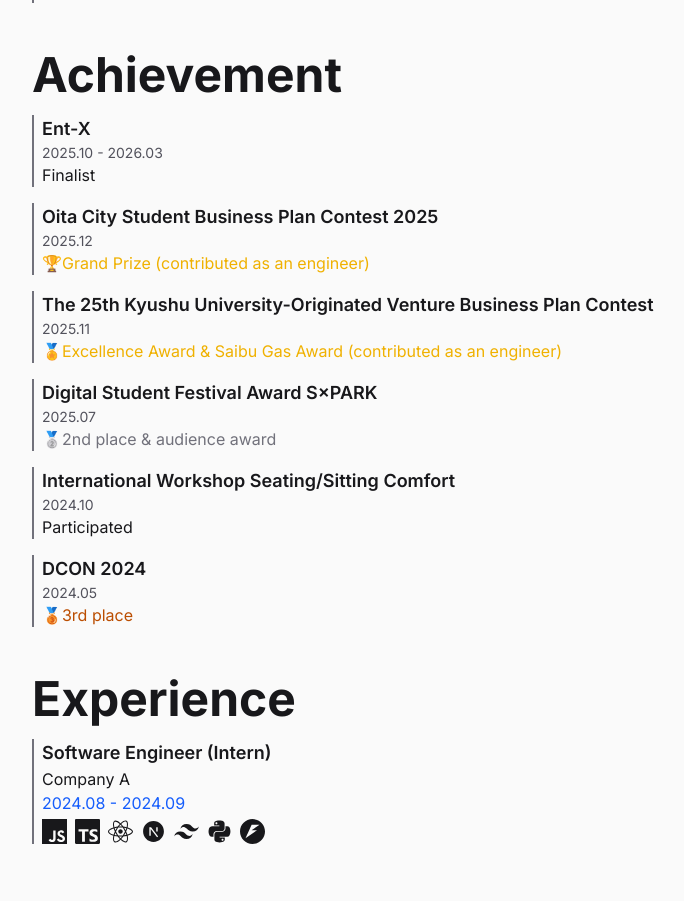
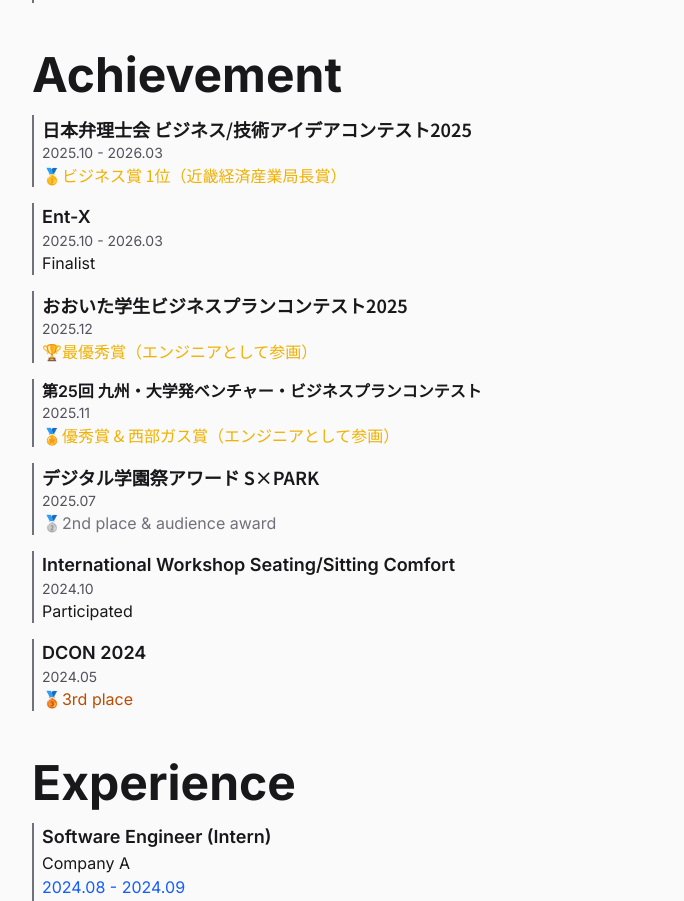
Before and after one commit to Sym521/gemi21.com, a Next.js app: page /About in a window 1280 px wide. Shown: the part 906-1807 px from the top of the page, without its empty margins (0-684 px from the left). Built offline with nearby package versions, Linux system fonts and the light colour scheme; no server answers.

Commit message:
feat:Localize About page events to Japanese

```diff
--- a/app/About/page.tsx
+++ b/app/About/page.tsx
@@ -108,7 +108,21 @@
 					<div className="mt-2 space-y-4">
 						<div className="border-l-2 border-zinc-500 pl-2">
 							<Link
-								href={"https://www.oita-ct.ac.jp/2025/11/05/20251104_ent-x/"}
+								href={"https://expo2025-jpaa.jp"}
+								className="text-lg font-Noto_Sans_JP font-semibold hover:underline"
+							>
+								日本弁理士会 ビジネス/技術アイデアコンテスト2025
+							</Link>
+							<p className="text-sm text-zinc-600">2025.10 - 2026.03</p>
+							<p className="font-Noto_Sans_JP text-yellow-500">
+								🥇ビジネス賞 1位（近畿経済産業局長賞）
+							</p>
+						</div>
+						<div className="border-l-2 border-zinc-500 pl-2">
+							<Link
+								href={
+									"https://kosen-ent-x.jp/VxFGKgsi/YN-DIVxk#:~:text=%E5%89%B5%E3%82%8A%E3%81%BE%E3%81%99!-,%E5%A4%A7%E5%88%86%E9%AB%98%E5%B0%82%E3%80%8CNeurestX(%E3%83%8B%E3%83%A5%E3%83%BC%E3%83%AC%E3%82%B9%E3%83%88%E3%82%A8%E3%83%83%E3%82%AF%E3%82%B9)%E3%80%8D,-%E2%96%A0%E3%83%81%E3%83%BC%E3%83%A0%E3%83%A1%E3%83%B3%E3%83%90%E3%83%BC"
+								}
 								className="text-lg font-semibold hover:underline"
 							>
 								Ent-X
@@ -121,13 +135,13 @@
 								href={
 									"https://www.city.oita.oita.jp/o155/shigotosangyo/kigyoshien/wakate-2025/2025businessplan_result.html"
 								}
-								className="text-lg font-semibold hover:underline"
+								className="text-lg font-Noto_Sans_JP font-semibold hover:underline"
 							>
-								Oita City Student Business Plan Contest 2025
+								おおいた学生ビジネスプランコンテスト2025
 							</Link>
 							<p className="text-sm text-zinc-600">2025.12</p>
-							<p className="text-yellow-500">
-								🏆Grand Prize (contributed as an engineer)
+							<p className="font-Noto_Sans_JP text-yellow-500">
+								🏆最優秀賞（エンジニアとして参画）
 							</p>
 						</div>
 						<div className="border-l-2 border-zinc-500 pl-2">
@@ -135,23 +149,21 @@
 								href={
 									"https://qshu-nbc.or.jp/2025/11/12/%E2%97%86%E2%97%87%E7%AC%AC25%E5%9B%9E%E4%B9%9D%E5%B7%9E%E3%83%BB%E5%A4%A7%E5%AD%A6%E7%99%BA%E3%83%99%E3%83%B3%E3%83%81%E3%83%A3%E3%83%BC%E3%83%BB%E3%83%93%E3%82%B8%E3%83%8D%E3%82%B9%E3%83%97-2/"
 								}
-								className="text-lg font-semibold hover:underline"
+								className="text-lg　font-Noto_Sans_JP font-semibold hover:underline"
 							>
-								The 25th Kyushu University-Originated Venture Business Plan
-								Contest
+								第25回 九州・大学発ベンチャー・ビジネスプランコンテスト
 							</Link>
 							<p className="text-sm text-zinc-600">2025.11</p>
-							<p className="text-yellow-500">
-								🏅Excellence Award & Saibu Gas Award (contributed as an
-								engineer)
+							<p className="font-Noto_Sans_JP text-yellow-500">
+								🏅優秀賞 & 西部ガス賞（エンジニアとして参画）
 							</p>
 						</div>
 						<div className="border-l-2 border-zinc-500 pl-2">
 							<Link
 								href={"https://d-s-festival.jp"}
-								className="text-lg font-semibold hover:underline"
+								className="text-lg font-Noto_Sans_JP font-semibold hover:underline"
 							>
-								Digital Student Festival Award S×PARK
+								デジタル学園祭アワード S×PARK
 							</Link>
 							<p className="text-sm text-zinc-600">2025.07</p>
 							<p className="text-zinc-500">🥈2nd place & audience award</p>
```
